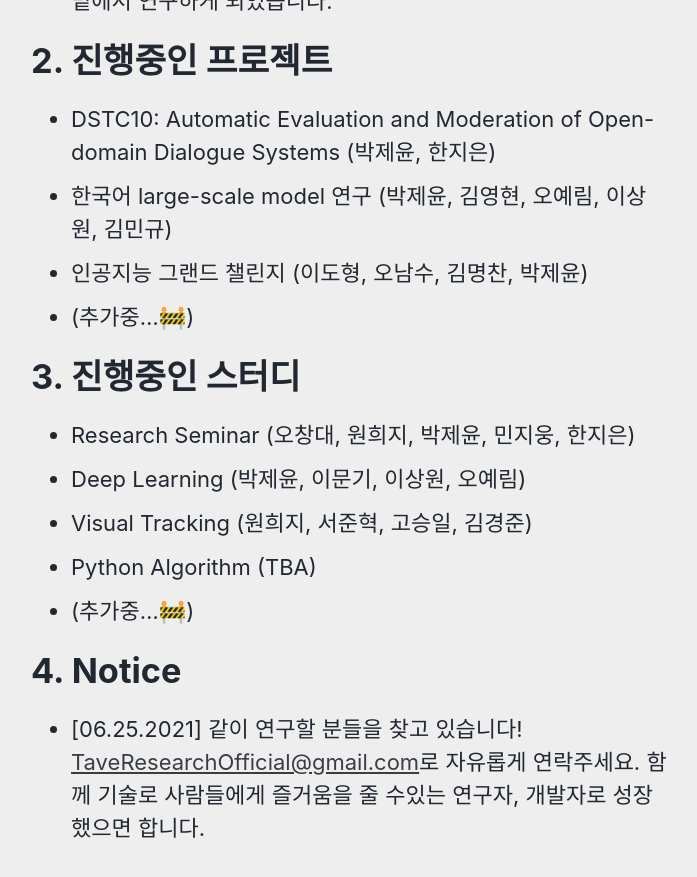
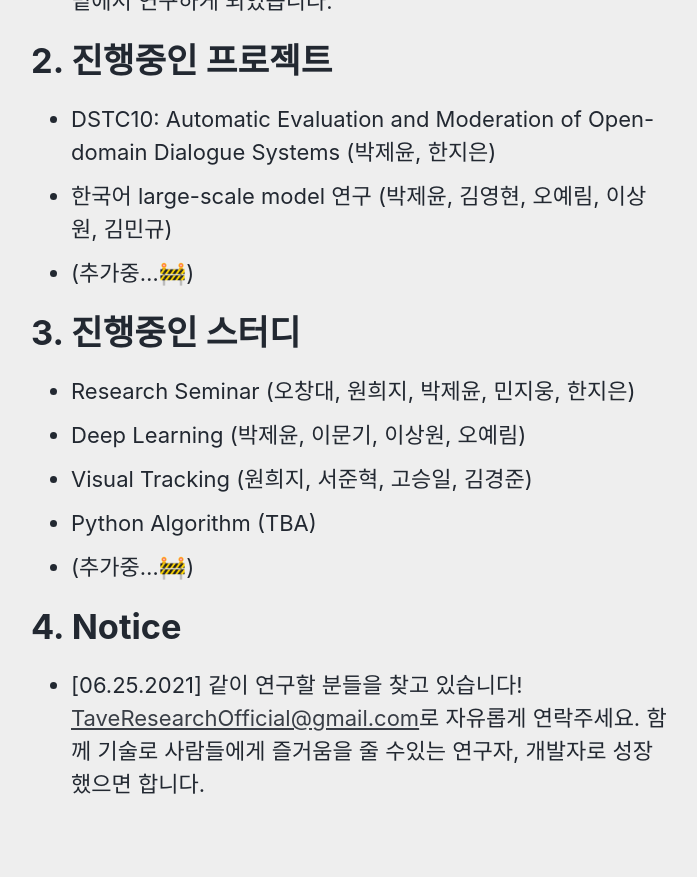
Before and after one commit to TAVEResearch/TAVEResearch.github.io, a Jekyll site: the page built from about.md, in a window 1280 px wide and 900 px high, scrolled down 465 px. Shown: the top 877 px of the window, without its empty margins (291-988 px from the left). Built offline with Jekyll 4.4.1, drawn with Linux system fonts in a browser that asks for light colours; cached includes are drawn as plain includes.

Commit message:
Update about.md

```diff
--- a/about.md
+++ b/about.md
@@ -17,7 +17,6 @@ TAVE OB들을 위한 연구그룹입니다. 컴퓨터비전, 자연어처리,
 
 - DSTC10: Automatic Evaluation and Moderation of Open-domain Dialogue Systems (박제윤, 한지은)
 - 한국어 large-scale model 연구 (박제윤, 김영현, 오예림, 이상원, 김민규)
-- 인공지능 그랜드 챌린지 (이도형, 오남수, 김명찬, 박제윤)
 - (추가중...🚧)
 
 # 3. 진행중인 스터디
```
